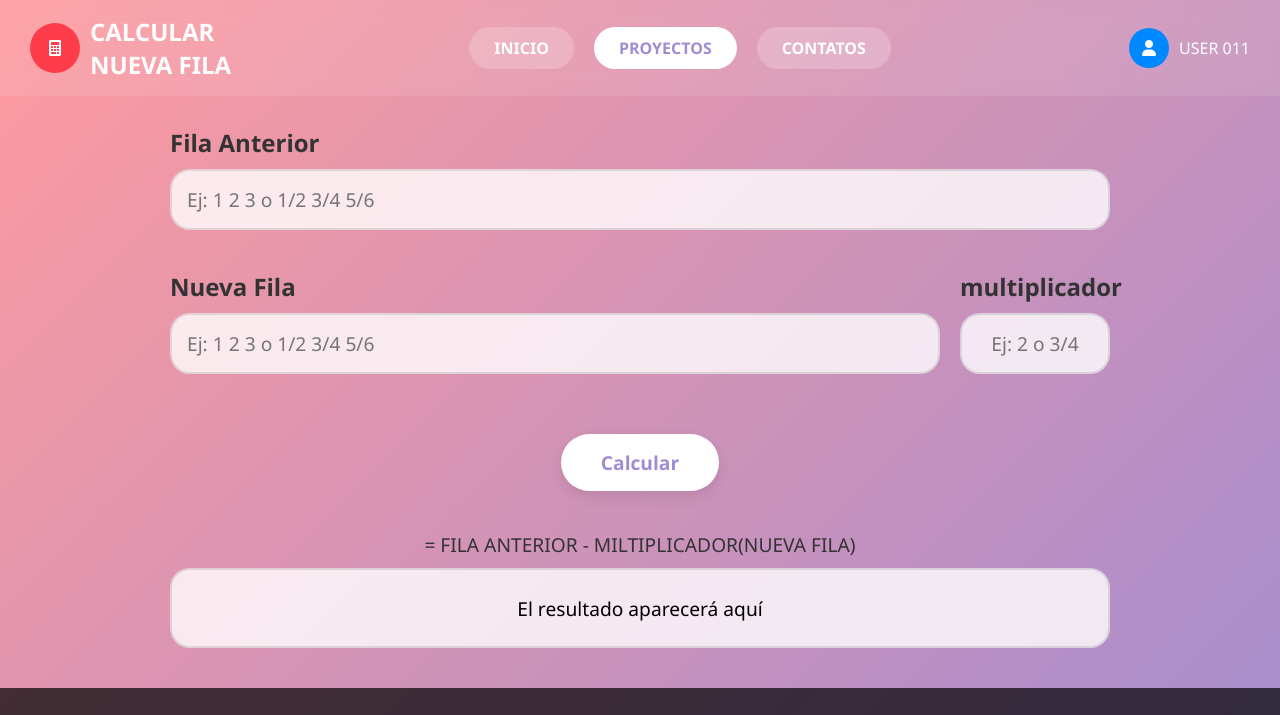
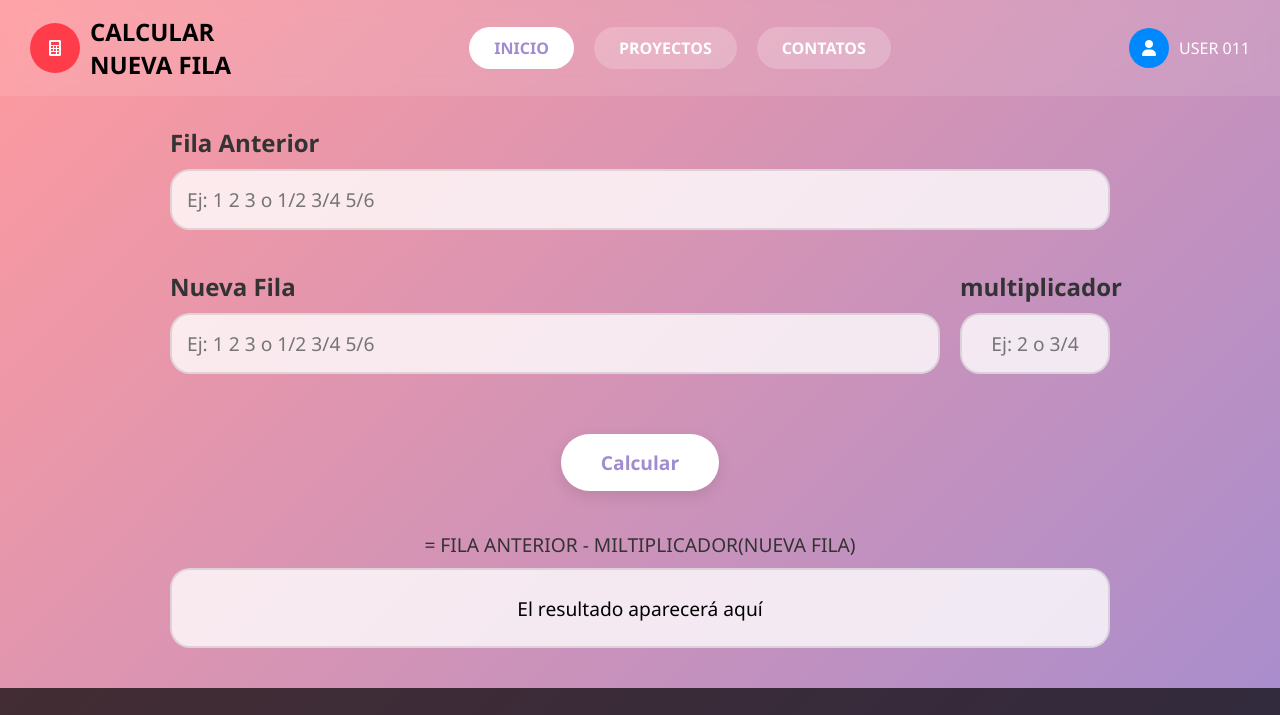
Before and after one commit to Usuario1107/NuevaFila, a plain HTML site: page inicio.html in a window 1280 px wide. Shown: the top 715 px of the page. Drawn offline with Linux system fonts and the light colour scheme.

Commit message:
version 2

```diff
--- a/css/inicio.css
+++ b/css/inicio.css
@@ -47,7 +47,7 @@ nav {
 }
 
 .nav-title {
-    color: white;
+    color: rgb(0, 0, 0);
     font-size: 1.5rem;
     text-transform: uppercase;
     font-weight: bold;
--- a/inicio.html
+++ b/inicio.html
@@ -18,8 +18,8 @@
             </div>
         </div>
         <div class="nav-links">
-            <a href="#" class="nav-link">INICIO</a>
-            <a href="#" class="nav-link active">PROYECTOS</a>
+            <a href="#" class="nav-link active">INICIO</a>
+            <a href="#" class="nav-link">PROYECTOS</a>
             <a href="#" class="nav-link">CONTATOS</a>
         </div>
         <div class="user-info">
```
